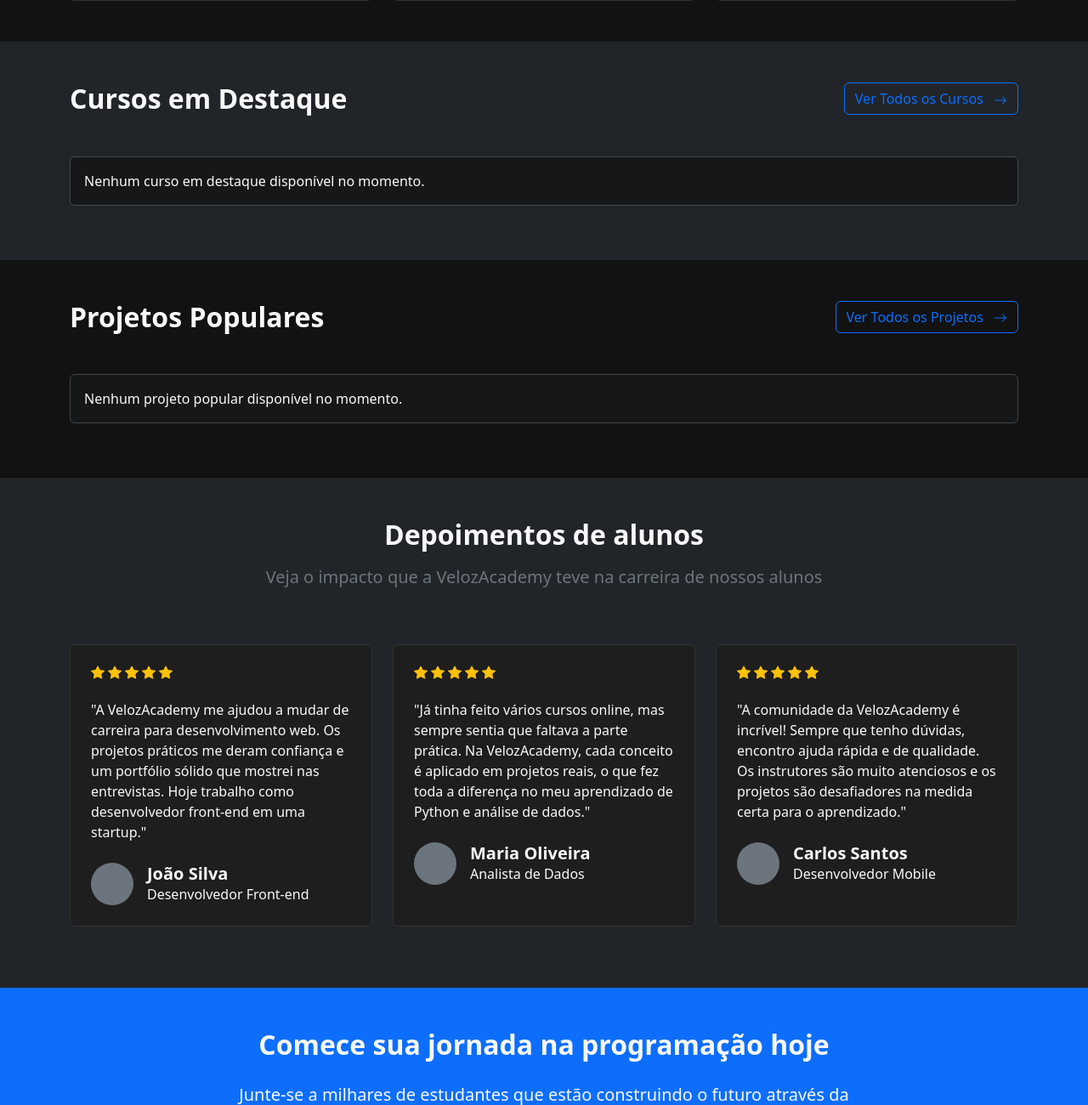
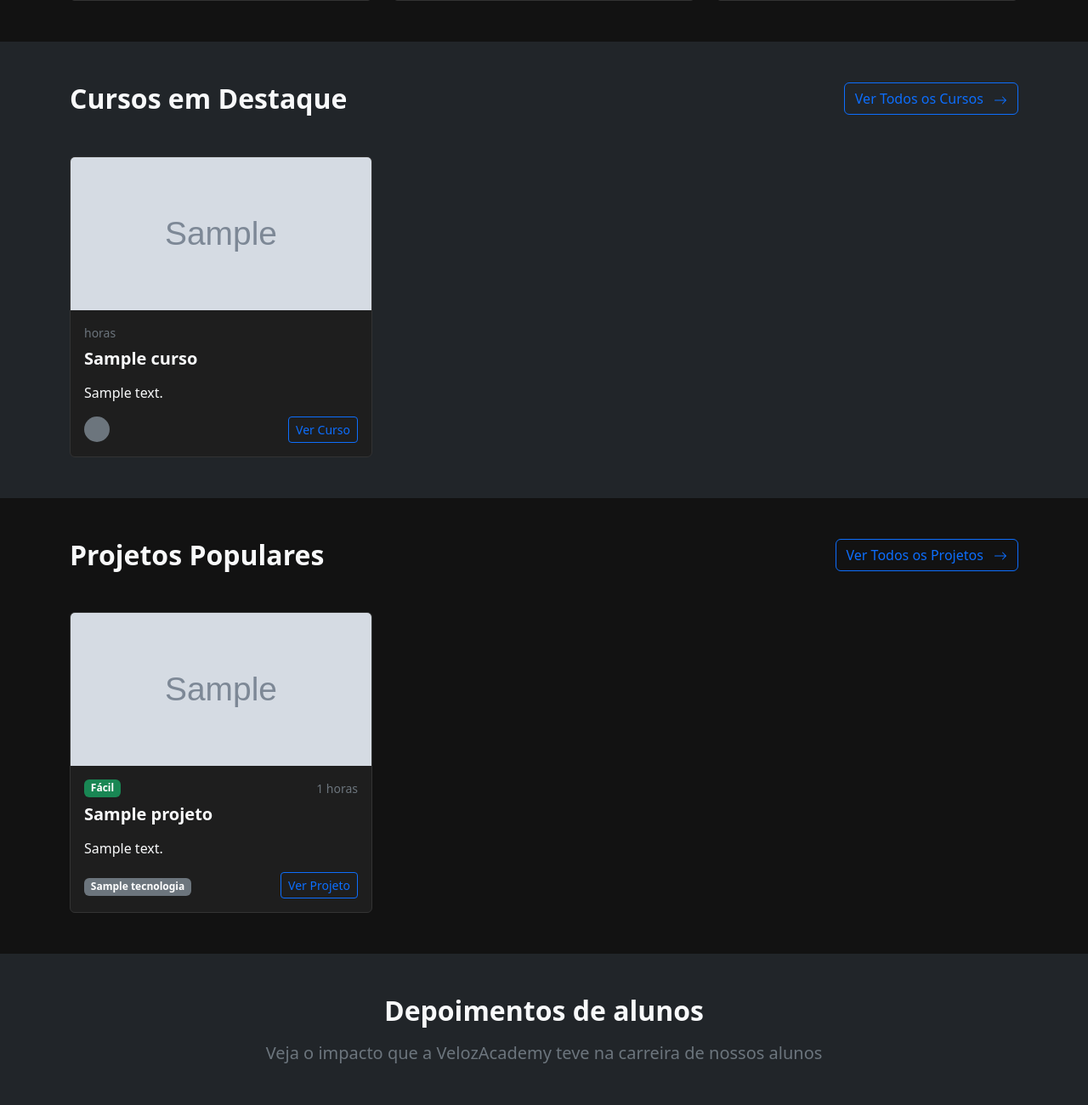
Before and after one commit to matheushr02/velozacademy2.0, a Django app: page / in a window 1280 px wide. Shown: the part 1254-2554 px from the top of the page at 85% size. Run offline with Django 4.2, Linux system fonts and the light colour scheme; tables that the repository leaves empty hold one stand-in row (values such as "Sample post"); grey boxes marked "Sample" are stand-in pictures.

Commit message:
melhorias

```diff
--- a/core/views.py
+++ b/core/views.py
@@ -1,13 +1,23 @@
 from django.shortcuts import render
 from cursos.models import Curso
 from projetos.models import Projeto
+import random
 
 def home(request):
-    cursos = Curso.objects.all()[:3]  # Get latest 3 courses
-    projetos = Projeto.objects.all()[:3]  # Get latest 3 projects
+    # Obter todos os cursos e projetos
+    todos_cursos = list(Curso.objects.all())
+    todos_projetos = list(Projeto.objects.all())
+
+    # Selecionar 3 cursos aleatórios para exibir como "cursos em destaque" na página inicial
+    # Se houver menos de 3 cursos, usa todos os disponíveis
+    cursos_destaque = random.sample(todos_cursos, min(3, len(todos_cursos)))
+
+    # Selecionar 3 projetos aleatórios para exibir como "projetos populares" na página inicial
+    # Se houver menos de 3 projetos, usa todos os disponíveis
+    projetos_populares = random.sample(todos_projetos, min(3, len(todos_projetos)))
 
     context = {
-        'cursos': cursos,
-        'projetos': projetos,
+        'cursos_destaque': cursos_destaque,
+        'projetos_populares': projetos_populares,
     }
     return render(request, 'core/home.html', context)
--- a/templates/core/home.html
+++ b/templates/core/home.html
@@ -177,7 +177,7 @@
                                 {% endif %}
                                 <small>{{ curso.instrutor.nome }}</small>
                             </div>
-                            <a href="{% url 'cursos:detalhe' curso.slug %}" class="btn btn-sm btn-outline-primary">Ver Curso</a>
+                            <a href="{% url 'cursos:detalhe' curso.id %}" class="btn btn-sm btn-outline-primary">Ver Curso</a>
                         </div>
                     </div>
                 </div>
@@ -224,7 +224,7 @@
                             <span class="badge {% if projeto.dificuldade == 'facil' %}bg-success{% elif projeto.dificuldade == 'medio' %}bg-warning{% else %}bg-danger{% endif %}">
                                 {{ projeto.get_dificuldade_display }}
                             </span>
-                            <small class="text-secondary">{{ projeto.tempo_estimado }} horas</small>
+                            <small class="text-secondary">{{ projeto.tempo_estimado_horas }} horas</small>
                         </div>
                         <h5 class="card-title fw-bold mb-3">{{ projeto.titulo }}</h5>
                         <p class="card-text text-secondary mb-3">{{ projeto.descricao|truncatechars:120 }}</p>
@@ -237,7 +237,7 @@
                                 <span class="badge bg-secondary">+{{ projeto.tecnologias.count|add:"-3" }}</span>
                                 {% endif %}
                             </div>
-                            <a href="{% url 'projetos:detalhe' projeto.slug %}" class="btn btn-sm btn-outline-primary">Ver Projeto</a>
+                            <a href="{% url 'projetos:detalhe' projeto.id %}" class="btn btn-sm btn-outline-primary">Ver Projeto</a>
                         </div>
                     </div>
                 </div>
```
